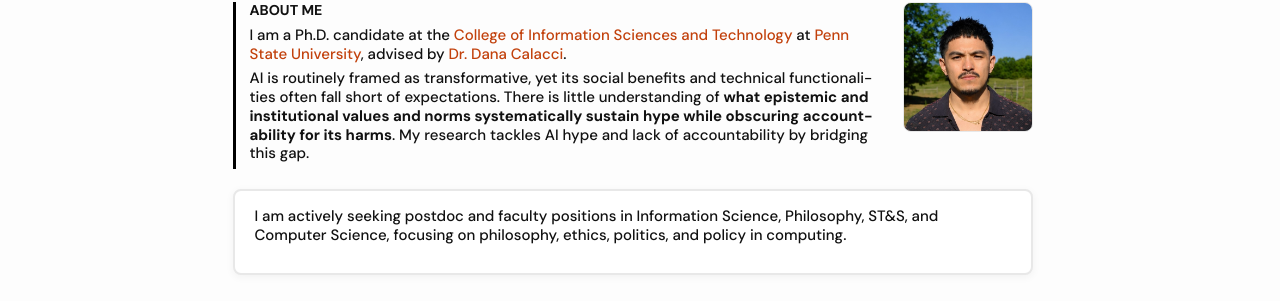
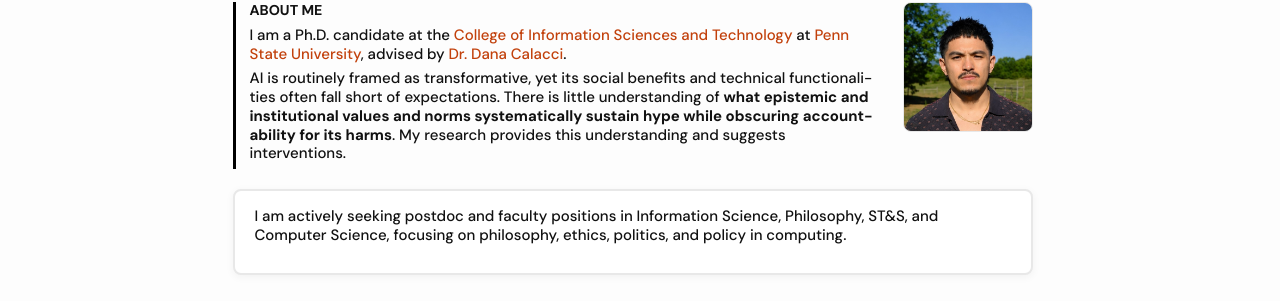
Before and after one commit to koutianqi/koutianqi.github.io, a Jekyll site: the page built from index.markdown, in a window 1280 px wide. Shown: the part 156-457 px from the top of the page. Built offline with Jekyll 4.4.1, drawn with Linux system fonts in a browser that asks for light colours.

Commit message:
Update index.markdown

```diff
--- a/index.markdown
+++ b/index.markdown
@@ -11,7 +11,7 @@
 
 I am a Ph.D. candidate at the [College of Information Sciences and Technology](https://ist.psu.edu/about) at [Penn State University](https://www.psu.edu), advised by [Dr. Dana Calacci](https://www.dcalacci.net).
 
-AI is routinely framed as transformative, yet its social benefits and technical functionalities often fall short of expectations. There is little understanding of **what epistemic and institutional values and norms systematically sustain hype while obscuring accountability for its harms**. My research tackles AI hype and lack of accountability by bridging this gap.
+AI is routinely framed as transformative, yet its social benefits and technical functionalities often fall short of expectations. There is little understanding of **what epistemic and institutional values and norms systematically sustain hype while obscuring accountability for its harms**. My research provides this understanding and suggests interventions.
 
   </div>
   <img class="headshot" src="{{ "/assets/img/headshot_crop.jpg" | relative_url }}" alt="Headshot" />
```
